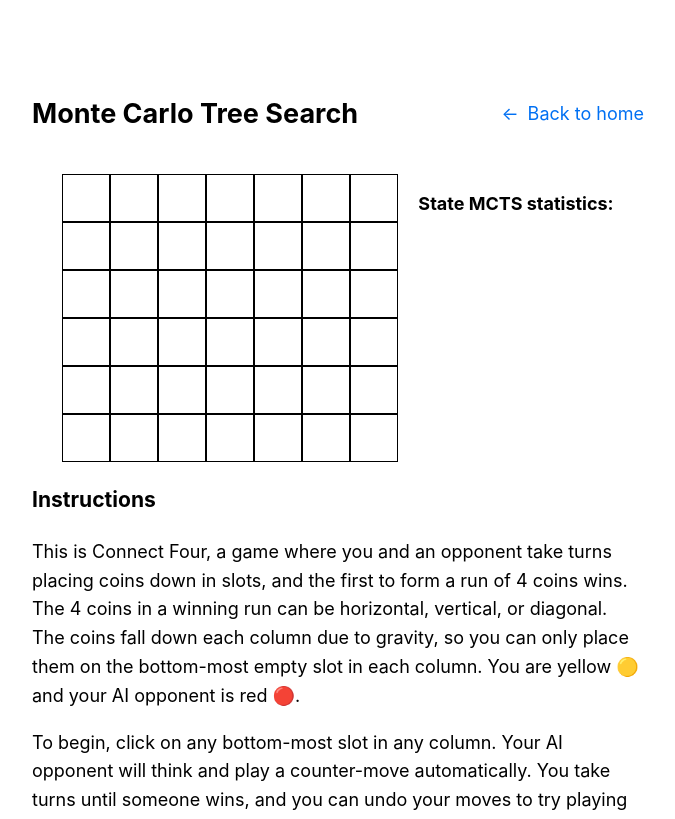
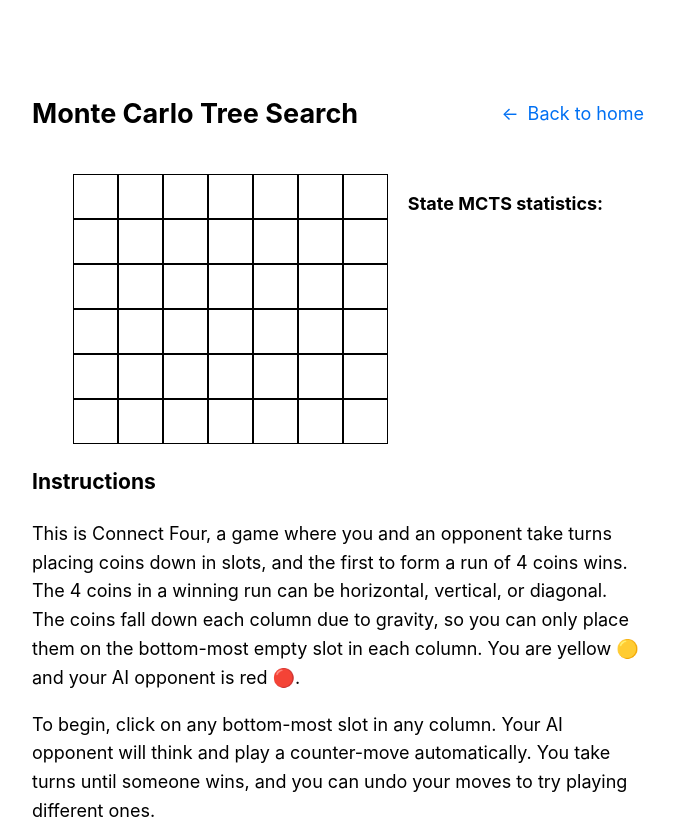
Before and after one commit to quasimik/personal-website, a Next.js app: page /projects/mcts in a window 1280 px wide. Shown: the top 819 px of the page, without its empty margins (302-977 px from the left). Built offline with nearby package versions, Linux system fonts and the light colour scheme.

Commit message:
Fix ios layout (#1)
Remove margin and padding from cells, use relative units

```diff
--- a/styles/mcts.module.css
+++ b/styles/mcts.module.css
@@ -1,9 +1,9 @@
 .cell {
-  height: 48px;
-  width: 48px;
+  margin: 0;
+  padding: 0;
   border: solid 1px;
   background-color: inherit;
-  font-size: 36px;
+  font-size: 1.5em;
 }
 
 .cell:hover {
@@ -45,10 +45,8 @@
 
 .connectFourGrid {
   display: grid;
-  justify-items: center;
-  align-items: center;
-  grid-template-rows: repeat(6, 48px);
-  grid-template-columns: repeat(7, 48px);
+  grid-template-rows: repeat(6, 2.5em);
+  grid-template-columns: repeat(7, 2.5em);
 }
 
 .connectFourStats {
```
